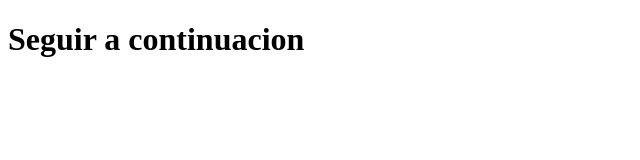
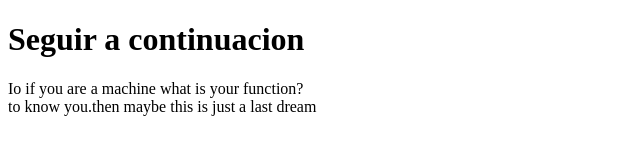
Before and after one commit to 0Shura0/coursera-test, a plain HTML site: page index.html in a window 1280 px wide. Shown: the whole page, without its empty margins (0-640 px from the left). Drawn offline with Linux system fonts and the light colour scheme.

Commit message:
Add files via upload
Prueba 2

```diff
--- a/index.html
+++ b/index.html
@@ -7,6 +7,8 @@
 	</head>
 	<body>
 		<h1>Seguir a continuacion</h1>
+		<div>Io if you are a machine what is your function?</div>
+		<div>to know you.<span>then maybe this is just a last dream</span></div>
 
 	</body>
 </html>
```
Lines whose indentation alone changed are shown as unchanged.
